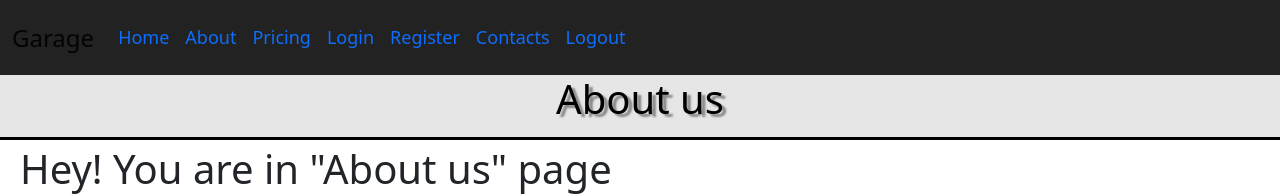
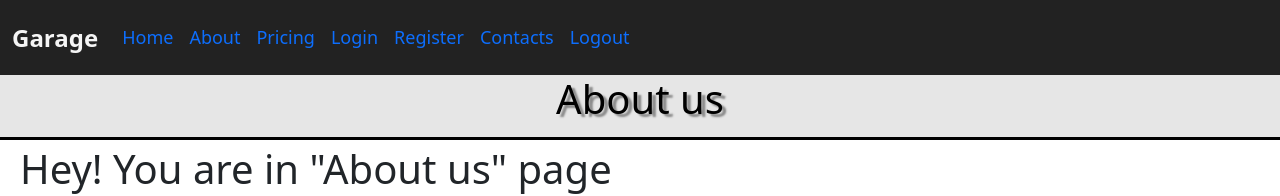
Before and after one commit to IonGorincioi/bestmotoserv, a Flask app: page /about in a window 1280 px wide. Shown: the top 196 px of the page. Run offline with Flask 2, Linux system fonts and the light colour scheme; some libraries are stand-ins or nearby versions.

Commit message:
css updates

```diff
--- a/templates/base.html
+++ b/templates/base.html
@@ -61,7 +61,7 @@
         <a
           class="navbar-brand"
           href="{{url_for('home')}}"
-          style="font-size: x-large"
+          style="font-size: x-large; color: whitesmoke; font-weight: bold"
           >Garage</a
         >
 
```
